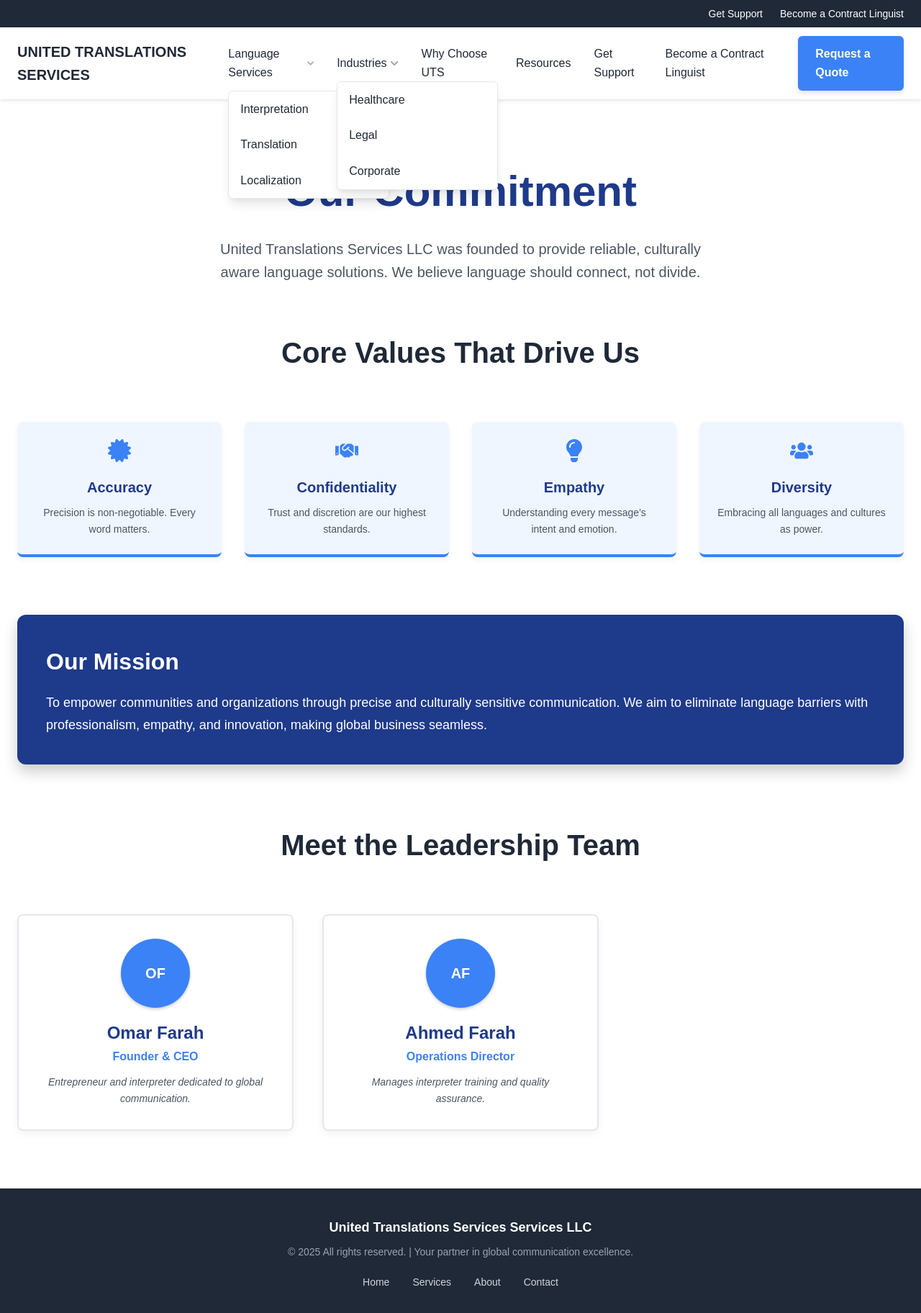
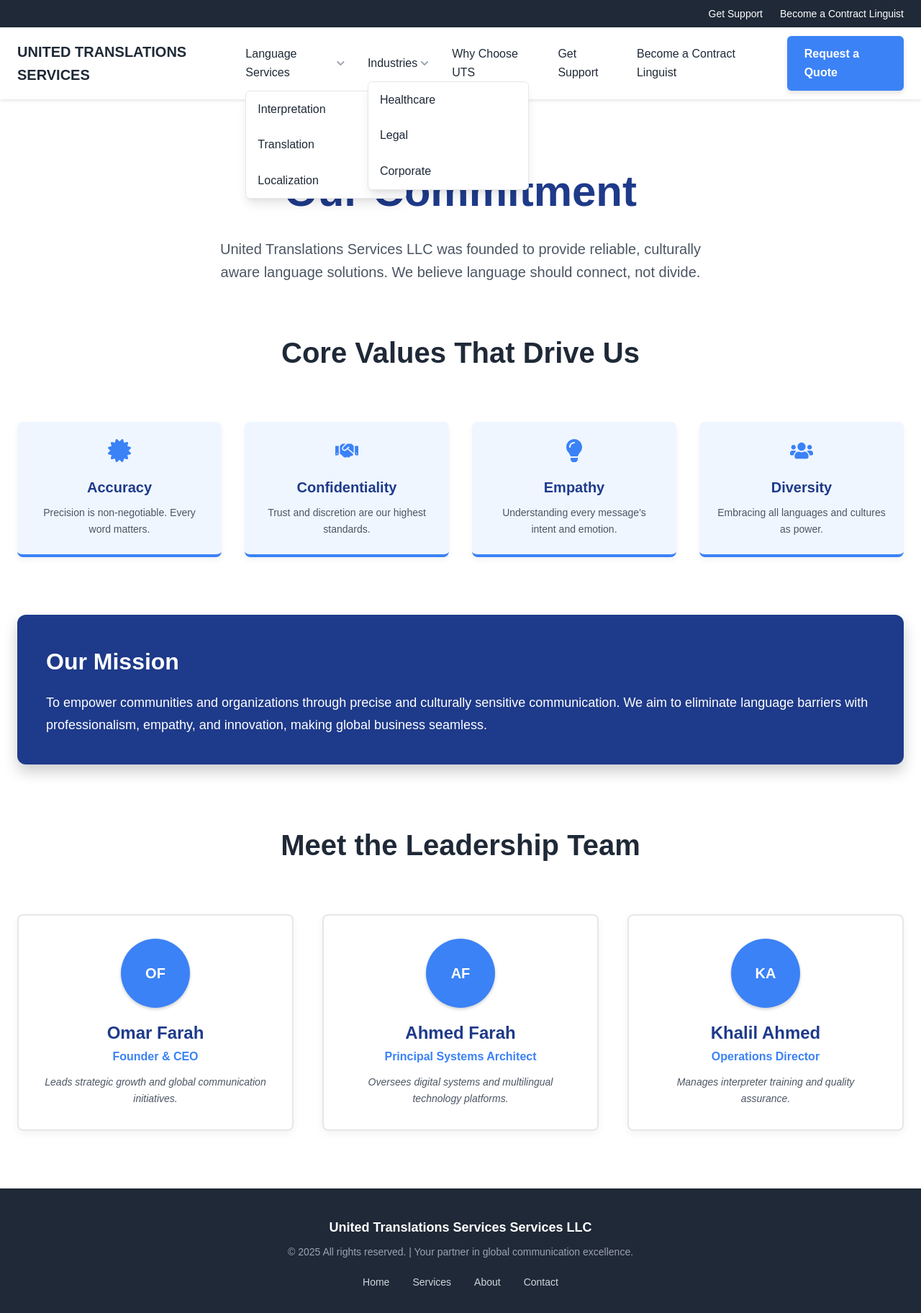
Before and after one commit to therealOfarah/United-Translation-, a React (Vite) app: page /about in a window 1280 px wide. Shown: the top 1824 px of the page at 72% size. Built offline with nearby package versions, Linux system fonts and the light colour scheme.

Commit message:
add touch ups

```diff
--- a/index.html
+++ b/index.html
@@ -2,9 +2,9 @@
 <html lang="en">
   <head>
     <meta charset="UTF-8" />
-    <link rel="icon" type="image" href="/favicon.png" />
+    <link rel="icon" type="image" href="/UTS Logo.png" />
     <meta name="viewport" content="width=device-width, initial-scale=1.0" />
-    <title>myt</title>
+    <title>United Translation Services</title>
   </head>
   <body>
     <div id="root"></div>
--- a/src/About.jsx
+++ b/src/About.jsx
@@ -30,9 +30,9 @@ export default function About() {
     ];
 
     const team = [
-        { name: 'Omar Farah', role: 'Founder & CEO', bio: 'Entrepreneur and interpreter dedicated to global communication.' },
-        { name: 'Ahmed Farah', role: 'Operations Director', bio: 'Manages interpreter training and quality assurance.' },
-        // { name: 'James Liu', role: 'Technical Lead', bio: 'Oversees digital systems and multilingual technology platforms.' },
+        { name: 'Omar Farah', role: 'Founder & CEO', bio: 'Leads strategic growth and global communication initiatives.' },
+        { name: 'Ahmed Farah', role: 'Principal Systems Architect', bio: 'Oversees digital systems and multilingual technology platforms.' },
+        { name: 'Khalil Ahmed', role: 'Operations Director', bio: 'Manages interpreter training and quality assurance.' },
     ];
 
     return (
@@ -82,7 +82,7 @@ export default function About() {
                         variants={containerVariants}
                         initial="hidden"
                         whileInView="visible"
-                         viewport={{ once: true, amount: 0.3 }}
+                        viewport={{ once: true, amount: 0.3 }}
                     >
                         {team.map((person, i) => (
                             <motion.div
--- a/src/App.jsx
+++ b/src/App.jsx
@@ -179,7 +179,7 @@ function Navbar() {
 
             {/* Handlers added to standard nav links */}
             <Link to="/about" className="nav-link" onClick={handleNavClick}>Why Choose UTS</Link>
-            <Link to="/resources" className="nav-link" onClick={handleNavClick}>Resources</Link>
+            {/* <Link to="/resources" className="nav-link" onClick={handleNavClick}>Resources</Link> */}
             <Link to="/support" className="utility-link" onClick={handleNavClick}>Get Support</Link>
             <Link to="/become-linguist" className="utility-link" onClick={handleNavClick}>Become a Contract Linguist</Link>
 
```
Also changed, not shown: public/UTS Logo.png (added), 1 other file (tests, documents, lock files or other folders).
